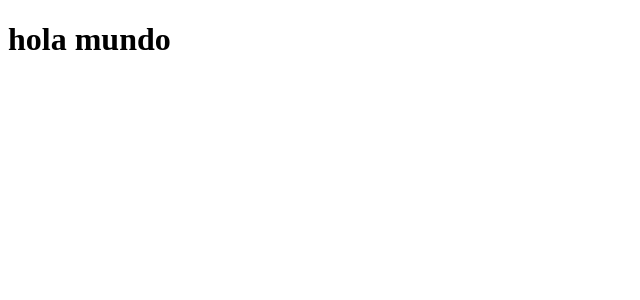
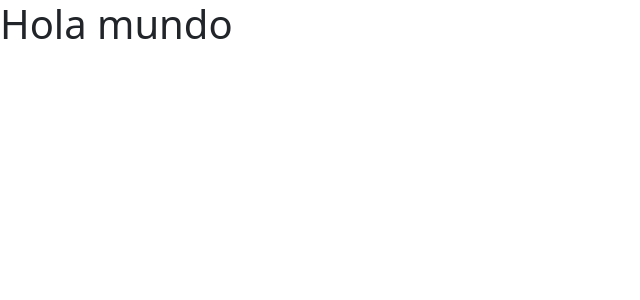
Before and after one commit to TucuNacho/listatareasReact, a React (Vite) app: page / in a window 1280 px wide. Shown: the top 300 px of the page, without its empty margins (0-640 px from the left). Built offline with nearby package versions, Linux system fonts and the light colour scheme.

Commit message:
agregue la dependencia de bootstrap

```diff
--- a/package.json
+++ b/package.json
@@ -10,7 +10,9 @@
     "preview": "vite preview"
   },
   "dependencies": {
+    "bootstrap": "^5.3.6",
     "react": "^19.1.0",
+    "react-bootstrap": "^2.10.10",
     "react-dom": "^19.1.0"
   },
   "devDependencies": {
--- a/src/App.jsx
+++ b/src/App.jsx
@@ -1,9 +1,9 @@
-
+import 'bootstrap/dist/css/bootstrap.min.css';
 function App() {
 
   return (
     <main>
-      <h1>hola mundo</h1>
+      <h1>Hola mundo</h1>
     </main>
   )
 }
```
Also changed, not shown: 1 other file (tests, documents, lock files or other folders).
